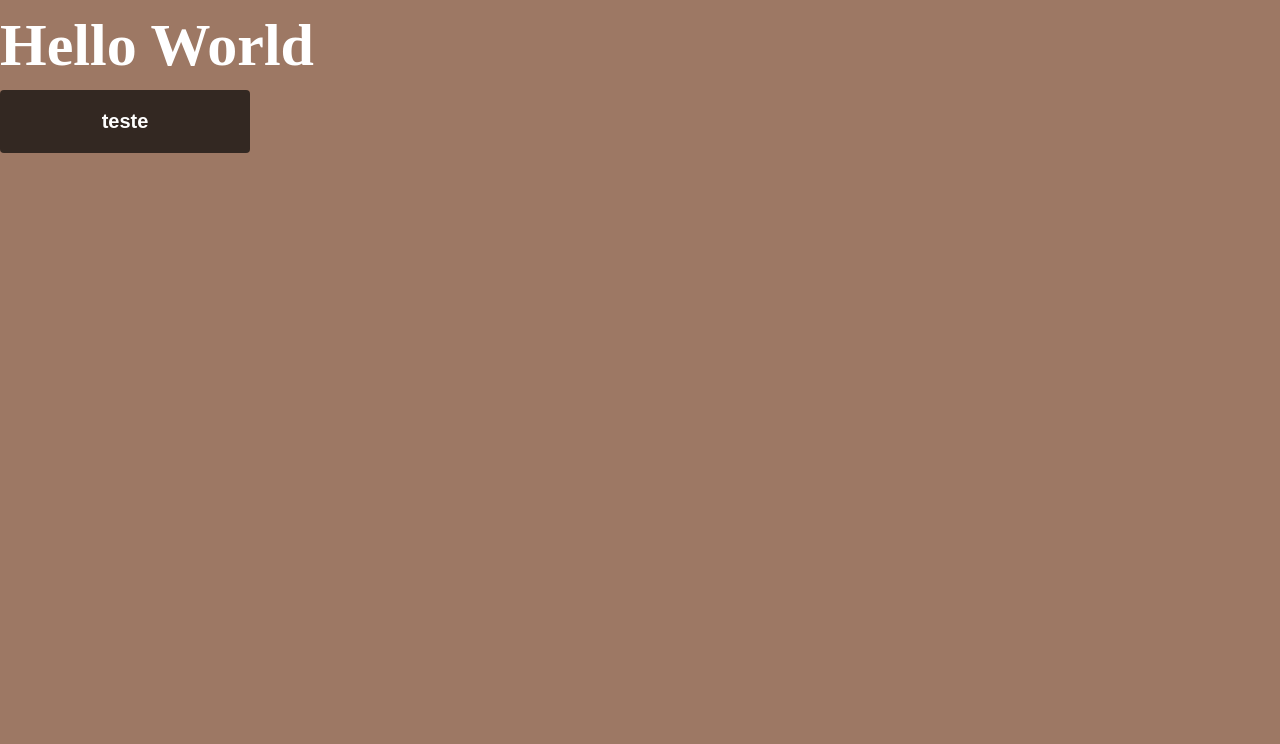
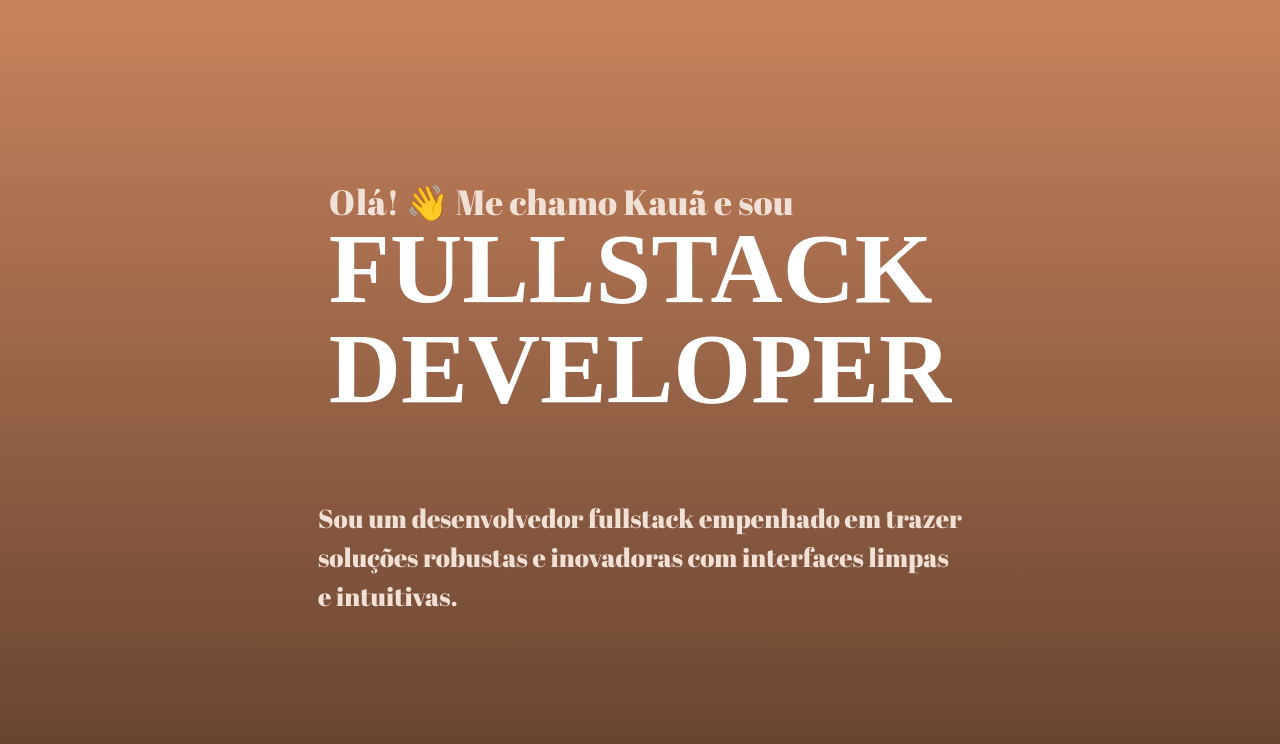
Before and after one commit to Kaua2123/portfolio, a React (Vite) app: page / in a window 1280 px wide. Shown: the top 744 px of the page. Built offline with nearby package versions, Linux system fonts and the light colour scheme.

Commit message:
feat: add hero section

```diff
--- a/src/pages/Portfolio/Portfolio.tsx
+++ b/src/pages/Portfolio/Portfolio.tsx
@@ -1,8 +1,26 @@
+import { AboutMe, H1, HeroSection, MainDiv } from './styled';
+
 export default function Portfolio() {
   return (
     <div>
-      <h1>Hello World</h1>
-      <button>teste</button>
+      <MainDiv className="section">
+        <HeroSection>
+          <div>
+            <p>Olá! 👋 Me chamo Kauã e sou</p>
+            <H1>
+              FULLSTACK
+              <br /> DEVELOPER
+            </H1>
+          </div>
+        </HeroSection>
+        <AboutMe>
+          <p className="about-me-paragraph">
+            Sou um desenvolvedor fullstack empenhado em trazer
+            <br /> soluções robustas e inovadoras com interfaces limpas
+            <br /> e intuitivas.
+          </p>
+        </AboutMe>
+      </MainDiv>
     </div>
   );
 }
--- a/src/pages/Portfolio/styled.ts
+++ b/src/pages/Portfolio/styled.ts
@@ -1 +1,31 @@
-// import styled from 'styled-components';
+import styled from 'styled-components';
+
+export const MainDiv = styled.div`
+  display: flex;
+  flex-flow: column wrap;
+  justify-content: center;
+  align-items: center;
+  gap: 8rem;
+
+  .about-me-paragraph {
+    font-family: 'Abril Fatface';
+    color: ${({ theme }) => theme.colors.lightOrange};
+    font-size: 2.6rem;
+  }
+`;
+
+export const HeroSection = styled.div`
+  line-height: 1;
+
+  p {
+    font-family: 'Abril Fatface';
+    color: ${({ theme }) => theme.colors.lightOrange};
+    font-size: 3.5rem;
+  }
+`;
+
+export const AboutMe = styled.div``;
+
+export const H1 = styled.h1`
+  font-size: 10rem;
+`;
--- a/src/styles/global.ts
+++ b/src/styles/global.ts
@@ -16,7 +16,7 @@ html {
 body {
     font-size: 1.7rem;
     line-height: 1.5;
-    background-color: ${({ theme }) => theme.colors.brown};
+    background: linear-gradient(#C8835D, #62402E);
 }
 
 h1, h2, h3, h4, h5, h6 {
@@ -75,5 +75,8 @@ button {
     }
 }
 
+.section {
+    height: 100vh;
+}
 
 `;
--- a/src/styles/theme.ts
+++ b/src/styles/theme.ts
@@ -6,6 +6,7 @@ export interface ITheme {
     darkBrown: string;
     darkerBrown: string;
     white: string;
+    lightOrange: string;
   };
 }
 
@@ -17,5 +18,6 @@ export const theme: ITheme = {
     darkBrown: '#73645C',
     darkerBrown: '#332822',
     white: '#fff',
+    lightOrange: '#F1E0D6',
   },
 };
```
